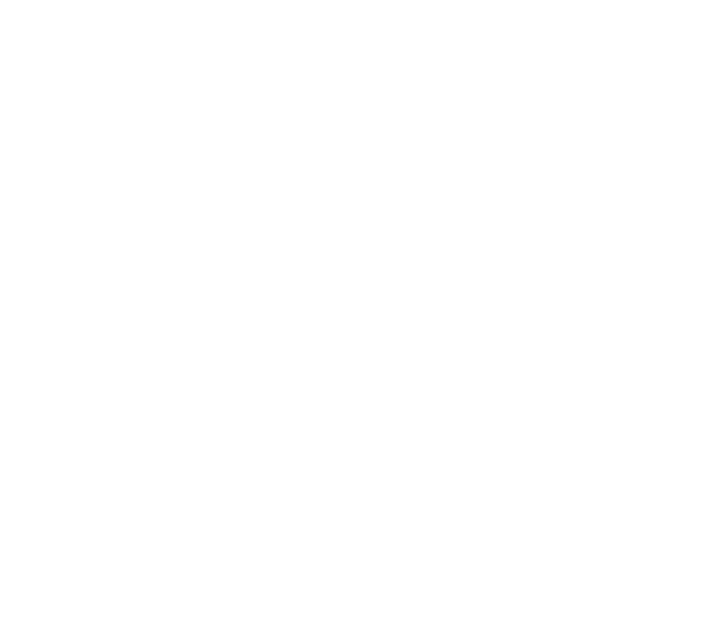
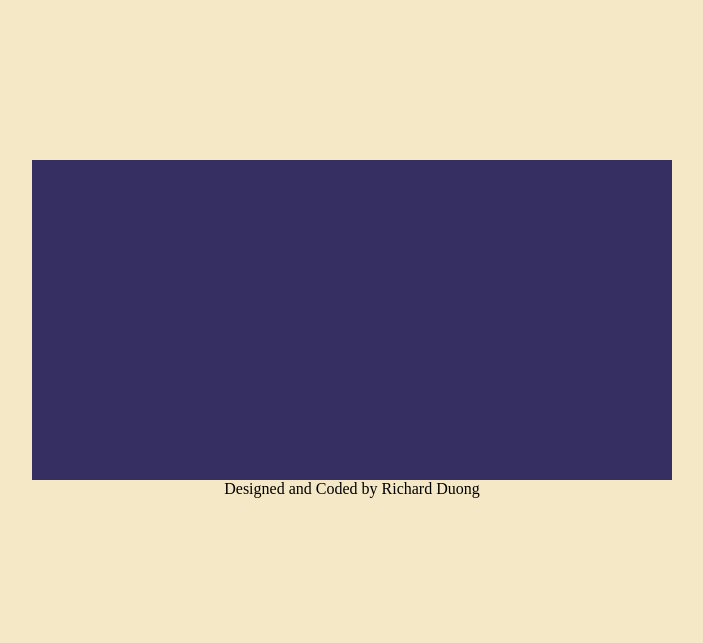
Before and after one commit to RichardThienDuong/Studies, a plain HTML site: page smallProjects/Calculator/index.html in a window 1280 px wide. Shown: the whole page, without its empty margins (288-991 px from the left). Drawn offline with Linux system fonts and the light colour scheme.

Commit message:
project work

```diff
--- a/smallProjects/Calculator/index.html
+++ b/smallProjects/Calculator/index.html
@@ -5,9 +5,24 @@
     <meta charset="utf-8">
     <meta name="viewport" content="width=device-width, inital-scale=1.0">
     <title>Hisuby's Calculator</title>
-    <link href="styles.css" type="type/css" rel="stylesheet">
+    <link href="styles.css" type="text/css" rel="stylesheet">
 </head>
 <body>
+<div class="everything" >
+    <div class="calculator" >
 
+    </div>
+    <div class="author" >
+        Designed and Coded by Richard Duong
+    </div>
+</div>
 </body>
 </html>
+
+<!-- Other Implementations -->
+<!--
+- Show History of Math
+- Switches between simple and complex calculator
+- Typical Math Equations and how to's
+-
+-->
--- a/smallProjects/Calculator/styles.css
+++ b/smallProjects/Calculator/styles.css
@@ -0,0 +1,58 @@
+/*
+Dark Navy : #363062
+Marine gray : #435585
+light marine : #818FB4
+bache : #F5E8C7
+*/
+
+html, body {
+    height: 100%;
+    margin: 0;
+    padding: 0;
+    background-color: #F5E8C7;
+}
+
+/* Mobile devices */
+@media (max-width: 480px) {
+
+}
+
+/* Tablets */
+@media (min-width: 481px) and (max-width: 768px) {
+
+}
+
+/* Small Laptops */
+@media (min-width: 769px) and (max-width: 1024px) {
+
+}
+
+/* Desktops */
+@media (min-width: 1025px) {
+
+}
+
+.everything {
+    /* enables the use of Flexbox propteries */
+    display: flex;
+    /* flows the direction of the items by columns than rows */
+    flex-direction: column;
+    /* Centers the flex items inside horizontally  */
+    justify-content: center;
+    /* Centers the flex items inside vertically  */
+    align-items: center;
+    /* ensures the items in flex container has enough space responsively */
+    height: 100vh;
+}
+
+.calculator {
+    width: 50%;
+    background-color: #363062;
+    height: 40%;
+}
+
+.author {
+    width: 50%;
+    height: 20%;
+    text-align: center;
+}
```
Also changed, not shown: 1 other file.
